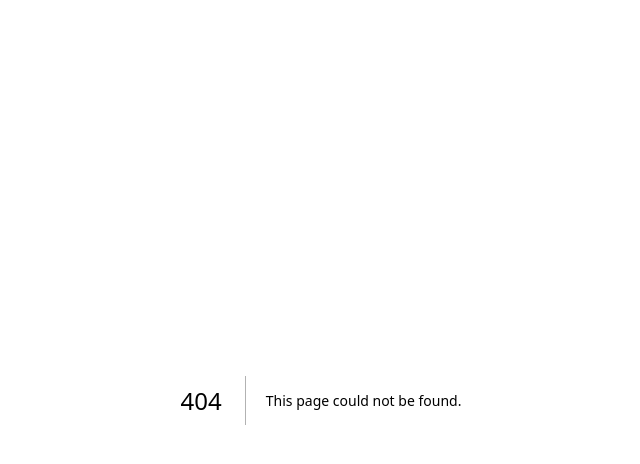
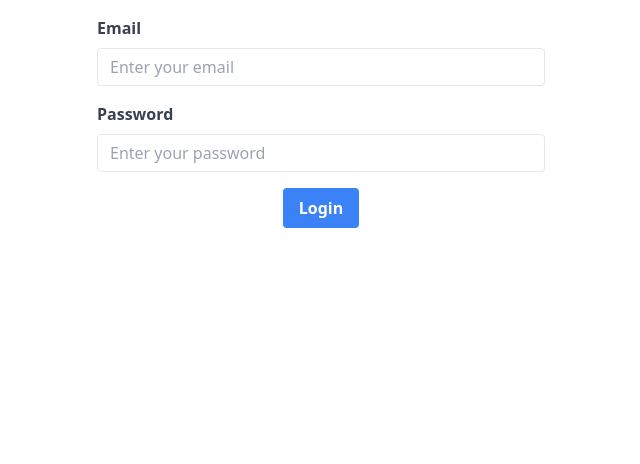
Before and after one commit to AshirbadGudu/full-stack-mern-project, a Next.js app in the folder client/: page /login in a window 1280 px wide. Before the commit this address had no page. Shown: the top 464 px of the page, without its empty margins (319-959 px from the left). Built offline with nearby package versions, Linux system fonts and the light colour scheme.

Commit message:
login page created in client side

```diff
--- /dev/null
+++ b/client/pages/login.tsx
@@ -0,0 +1,67 @@
+import { FormEvent, useState } from "react";
+
+function Login() {
+  const [email, setEmail] = useState("");
+  const [password, setPassword] = useState("");
+
+  const handleSubmit = async (e: FormEvent<HTMLFormElement>) => {
+    try {
+      e.preventDefault();
+      const body = JSON.stringify({ email, password });
+      const response = await fetch(`http://localhost:1333/api/v1/auth/login`, {
+        method: "POST",
+        headers: { "Content-Type": "application/json" },
+        body,
+      });
+      const result = await response.json();
+      console.log(result);
+    } catch (error) {
+      console.log(error);
+    }
+  };
+
+  return (
+    <form className="max-w-md mx-auto mt-4" onSubmit={handleSubmit}>
+      <div className="mb-4">
+        <label className="block text-gray-700 font-bold mb-2" htmlFor="email">
+          Email
+        </label>
+        <input
+          className="appearance-none border rounded w-full py-2 px-3 text-gray-700 leading-tight focus:outline-none focus:shadow-outline"
+          id="email"
+          type="email"
+          placeholder="Enter your email"
+          value={email}
+          onChange={(e) => setEmail(e.target.value)}
+        />
+      </div>
+      <div className="mb-4">
+        <label
+          className="block text-gray-700 font-bold mb-2"
+          htmlFor="password"
+        >
+          Password
+        </label>
+        <input
+          className="appearance-none border rounded w-full py-2 px-3 text-gray-700 leading-tight focus:outline-none focus:shadow-outline"
+          id="password"
+          type="password"
+          placeholder="Enter your password"
+          value={password}
+          onChange={(e) => setPassword(e.target.value)}
+        />
+      </div>
+
+      <div className="flex items-center justify-center">
+        <button
+          className="bg-blue-500 hover:bg-blue-700 text-white font-bold py-2 px-4 rounded focus:outline-none focus:shadow-outline"
+          type="submit"
+        >
+          Login
+        </button>
+      </div>
+    </form>
+  );
+}
+
+export default Login;
```
